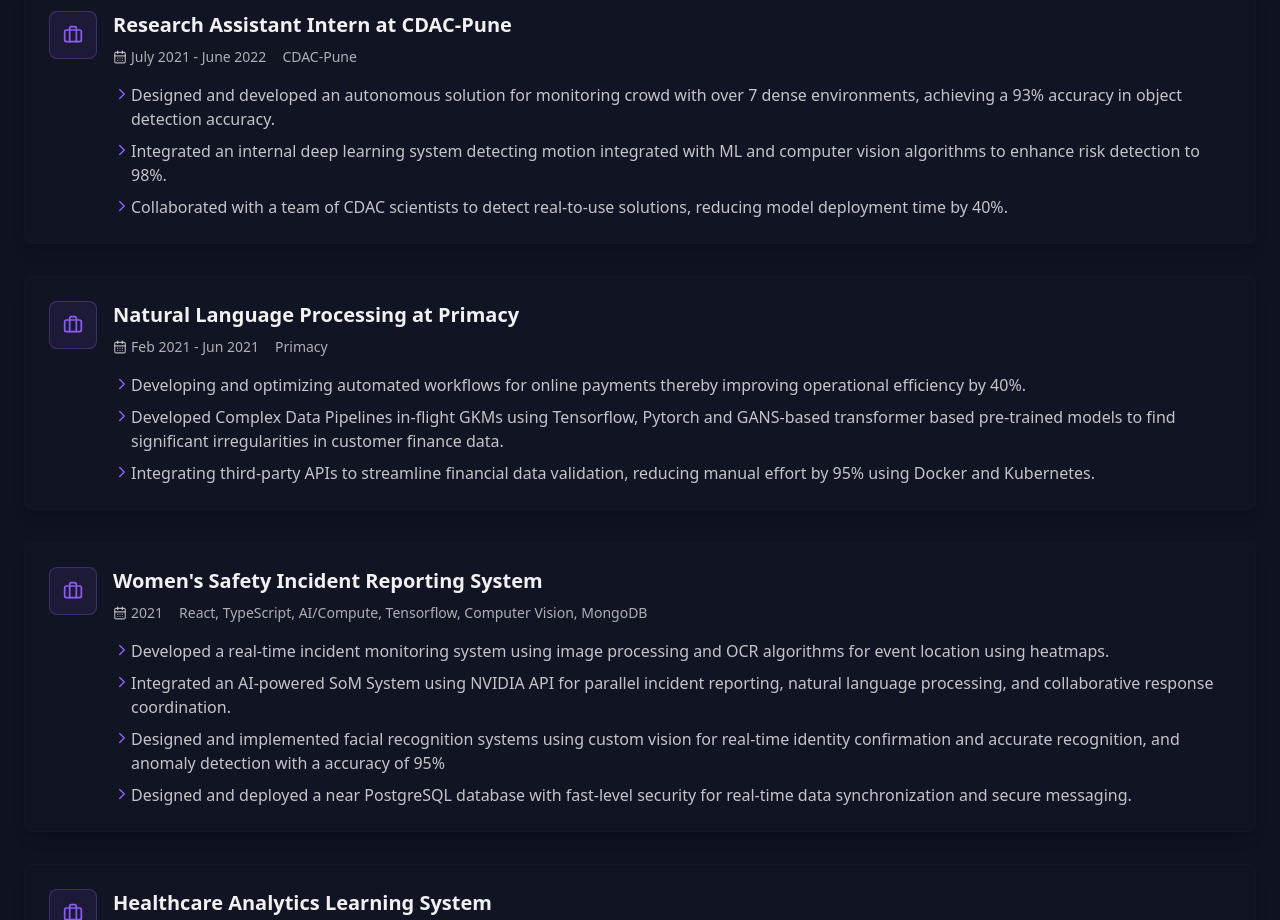
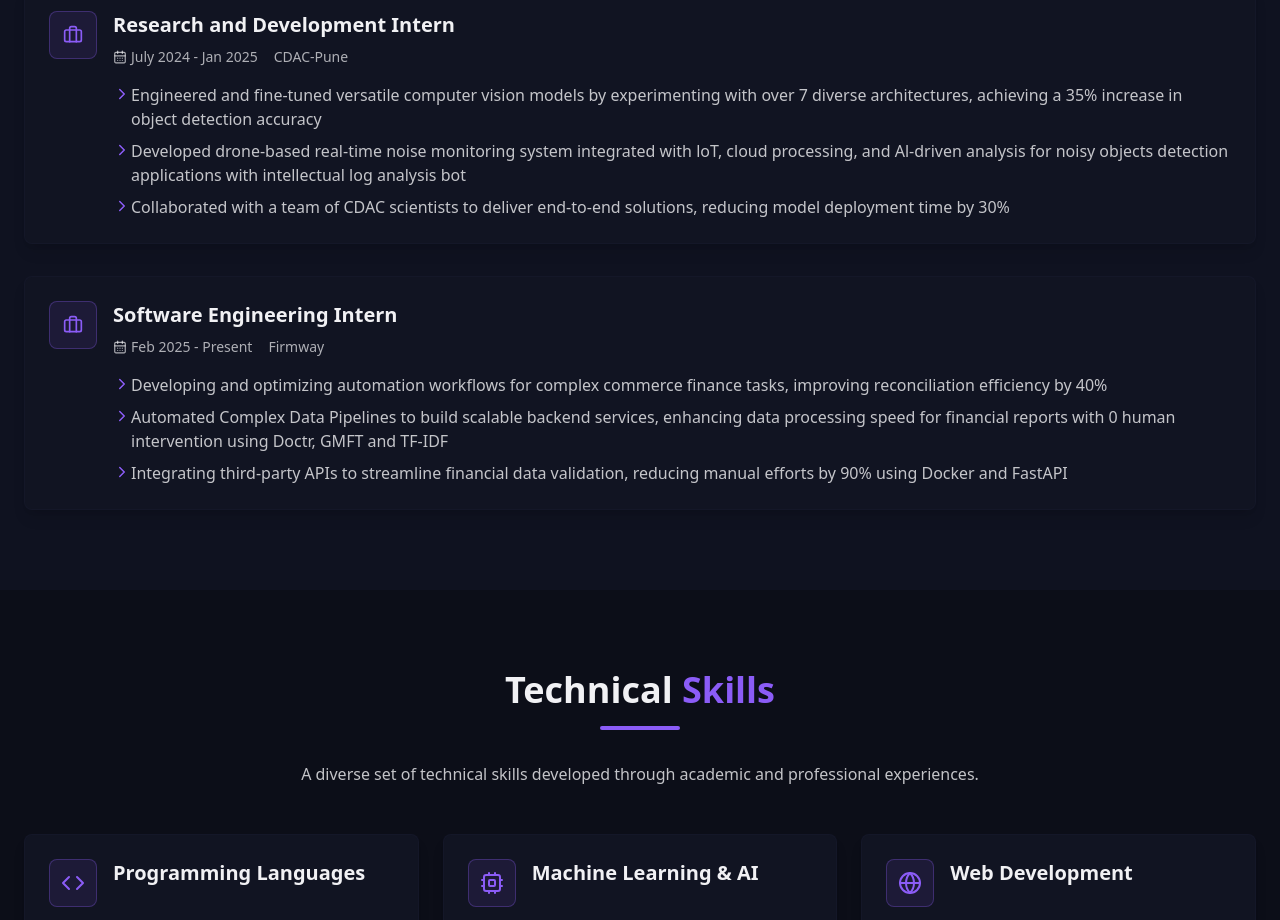
Before and after one commit to sohamyedgaonkar/deep-tech-portfolio-glow, a React (Vite) app: page / in a window 1280 px wide. Shown: the part 1880-2800 px from the top of the page. Built offline with nearby package versions, Linux system fonts and the light colour scheme.

Commit message:
Update Experience.tsx

```diff
--- a/src/components/Experience.tsx
+++ b/src/components/Experience.tsx
@@ -4,48 +4,25 @@ import { Briefcase, CalendarDays, ChevronRight } from 'lucide-react';
 const Experience = () => {
   const experiences = [
   {
-      title: 'Research Assistant Intern at CDAC-Pune',
-      date: 'July 2021 - June 2022',
-      company: 'CDAC-Pune',
-      description: [
-        'Designed and developed an autonomous solution for monitoring crowd with over 7 dense environments, achieving a 93% accuracy in object detection accuracy.',
-        'Integrated an internal deep learning system detecting motion integrated with ML and computer vision algorithms to enhance risk detection to 98%.',
-        'Collaborated with a team of CDAC scientists to detect real-to-use solutions, reducing model deployment time by 40%.',
+    "title": "Research and Development Intern",
+    "date": "July 2024 - Jan 2025",
+    "company": "CDAC-Pune",
+    "description": [
+      "Engineered and fine-tuned versatile computer vision models by experimenting with over 7 diverse architectures, achieving a 35% increase in object detection accuracy",
+      "Developed drone-based real-time noise monitoring system integrated with loT, cloud processing, and Al-driven analysis for noisy objects detection applications with intellectual log analysis bot",
+      "Collaborated with a team of CDAC scientists to deliver end-to-end solutions, reducing model deployment time by 30%"
     ]
   },
   {
-      title: 'Natural Language Processing at Primacy',
-      date: 'Feb 2021 - Jun 2021',
-      company: 'Primacy',
-      description: [
-        'Developing and optimizing automated workflows for online payments thereby improving operational efficiency by 40%.',
-        'Developed Complex Data Pipelines in-flight GKMs using Tensorflow, Pytorch and GANS-based transformer based pre-trained models to find significant irregularities in customer finance data.',
-        'Integrating third-party APIs to streamline financial data validation, reducing manual effort by 95% using Docker and Kubernetes.',
+    "title": "Software Engineering Intern",
+    "date": "Feb 2025 - Present",
+    "company": "Firmway",
+    "description": [
+      "Developing and optimizing automation workflows for complex commerce finance tasks, improving reconciliation efficiency by 40%",
+      "Automated Complex Data Pipelines to build scalable backend services, enhancing data processing speed for financial reports with 0 human intervention using Doctr, GMFT and TF-IDF",
+      "Integrating third-party APIs to streamline financial data validation, reducing manual efforts by 90% using Docker and FastAPI"
     ]
-    },
-    {
-      title: "Women's Safety Incident Reporting System",
-      date: '2021',
-      company: 'React, TypeScript, AI/Compute, Tensorflow, Computer Vision, MongoDB',
-      description: [
-        'Developed a real-time incident monitoring system using image processing and OCR algorithms for event location using heatmaps.',
-        'Integrated an AI-powered SoM System using NVIDIA API for parallel incident reporting, natural language processing, and collaborative response coordination.',
-        'Designed and implemented facial recognition systems using custom vision for real-time identity confirmation and accurate recognition, and anomaly detection with a accuracy of 95%',
-        'Designed and deployed a near PostgreSQL database with fast-level security for real-time data synchronization and secure messaging.',
-      ]
-    },
-    {
-      title: 'Healthcare Analytics Learning System',
-      date: '2021',
-      company: 'React, TypeScript, NodeJs, MongoDB',
-      description: [
-        'Achieved seamless integration of third-party APIs like OSM JavaScript API to enable interactive and visually detailed mapping features.',
-        'Developed a robust machine learning platform for personalized education based on user behavior and study data capturing over 1 million learning interactions from 5,000+ unique users.',
-        'Implemented a course recommendation system using TensorFlow and Keras, enhancing personalized learning paths, increasing course completion rates by 32%.',
-        'Built an analytics dashboard with integration APIs providing real-time performance metrics of students\' online environment.',
-        'Released exceptional tech gamification features like leaderboards, badges and peer learning features.',
-      ]
-    },
+  }
 ];
 
   return (
```
Lines whose indentation alone changed are shown as unchanged.
